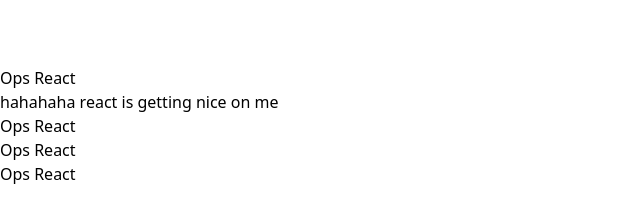
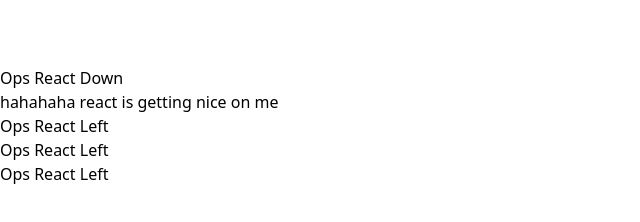
Before and after one commit to bishalkunwar/HandsOnReact, a React (Create React App) app in the folder practicepro/: page / in a window 1280 px wide. Shown: the part 368-590 px from the top of the page, without its empty margins (0-640 px from the left). Built offline with nearby package versions, Linux system fonts and the light colour scheme.

Commit message:
icons down and left added to the conditional rendering

```diff
--- a/practicepro/src/Components/CustomNavigationAndRouting/Accordion.js
+++ b/practicepro/src/Components/CustomNavigationAndRouting/Accordion.js
@@ -13,9 +13,11 @@
         const isExpanded = index===expandedIndex;
         const content = isExpanded&&<div>{item.content}</div>
 
+        const icon = <span>{isExpanded?'Down':'Left'}</span>
+
        return(
         <div key={item.id}>
-            <div onClick={()=>handleClick(index)}>{item.label}</div>
+            <div onClick={()=>handleClick(index)}>{item.label}  {icon}</div>
             {content}
         </div>
        )
```
